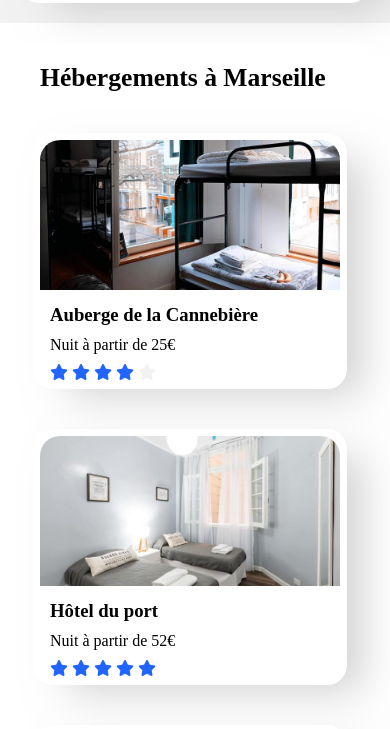
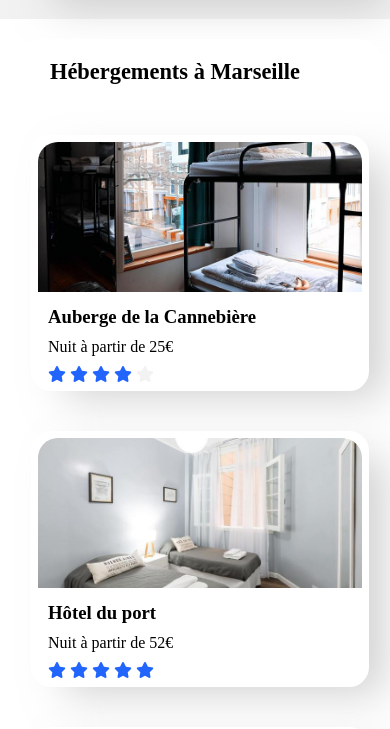
Before and after one commit to NatachaLng/Reservia, a plain HTML site: page index.html in a window 390 px wide. Shown: the part 1222-1951 px from the top of the page. Drawn offline with Linux system fonts and the light colour scheme.

Commit message:
correction adaptabilité Firefox

```diff
--- a/Reservia_style.css
+++ b/Reservia_style.css
@@ -292,8 +292,10 @@ nav
 
 .heb
 {
-	min-width: 200px;
+	min-width: 250px;
 	min-width: 30%;
+	max-width: 85%;
+	flex:1;
 	margin-left: 10px;
 	margin-right: 10px;
 	border:7px solid white;
@@ -365,14 +367,14 @@ nav
 }
 .sectiontitle
 {
-	font-size: 1.6em !important;
+	font-size: 1.6em ;
 	margin-left: 30px !important;
 	margin-top: 20px !important;
 }
 
 #showmore
 {
-	font-size: 1.4em !important;
+	font-size: 1.4em ;
 	font-weight: bold;
 	margin-left: 30px !important;
 	margin-top: 40px !important;
@@ -540,6 +542,15 @@ nav img {
 	display: none;
 }
 
+.sectiontitle
+{
+	font-size: 1.4em;
+}
+
+#showmore
+{
+	font-size: 1.2em;
+}
 #heb
 {
 	background-color: white;
@@ -548,6 +559,7 @@ nav img {
 #flexheb
 {
 	width: 100%;
+	justify-content: center;
 }
 
 
@@ -562,7 +574,7 @@ nav img {
 
 .popular
 {
-	height: 100px;
+	height: auto;
 }
 
 .pop
@@ -571,22 +583,12 @@ nav img {
 
 }
 
-.sectiontitle
-{
-	margin-left:  0;
-}
 
 .heb
 {
-	width: 90%;
-	min-width: 300px;
-	max-width: 340px;
+	min-width: 90%;
 }
 
-.sectiontitle
-{
-	margin: 0 0 0 0;
-}
 
 .hor,
 .ver
@@ -627,7 +629,10 @@ nav img {
 	margin-left: 10px;
 }
 
-
+.heb
+{
+	max-width: 85%;
+}
 
 }
 
@@ -641,13 +646,14 @@ nav img {
 
 
 /*TABLETTES*/
-@media only screen and (max-width: 1080px)
+@media only screen and (min-width: 680px) and (max-width: 1080px)
 
 {
 
 .heb
 {
-	max-width: 150px;
+	max-width: 85%;
+	min-width: 250px;
 }
 
 #flexact1
@@ -675,26 +681,3 @@ nav img {
 	justify-content: center;
 }
 }
-
-
-/*ORDINATEURS*/
-
-@media only screen and (min-width: 1436px)
-
-{
-.heb
-{
-	min-width: 250px;
-	max-width: 350px;
-}
-}
-
-@media only screen and (min-width: 2200px)
-
-{
-.heb
-{
-	min-width: 200px;
-	max-width: 500px;
-}
-}
```
